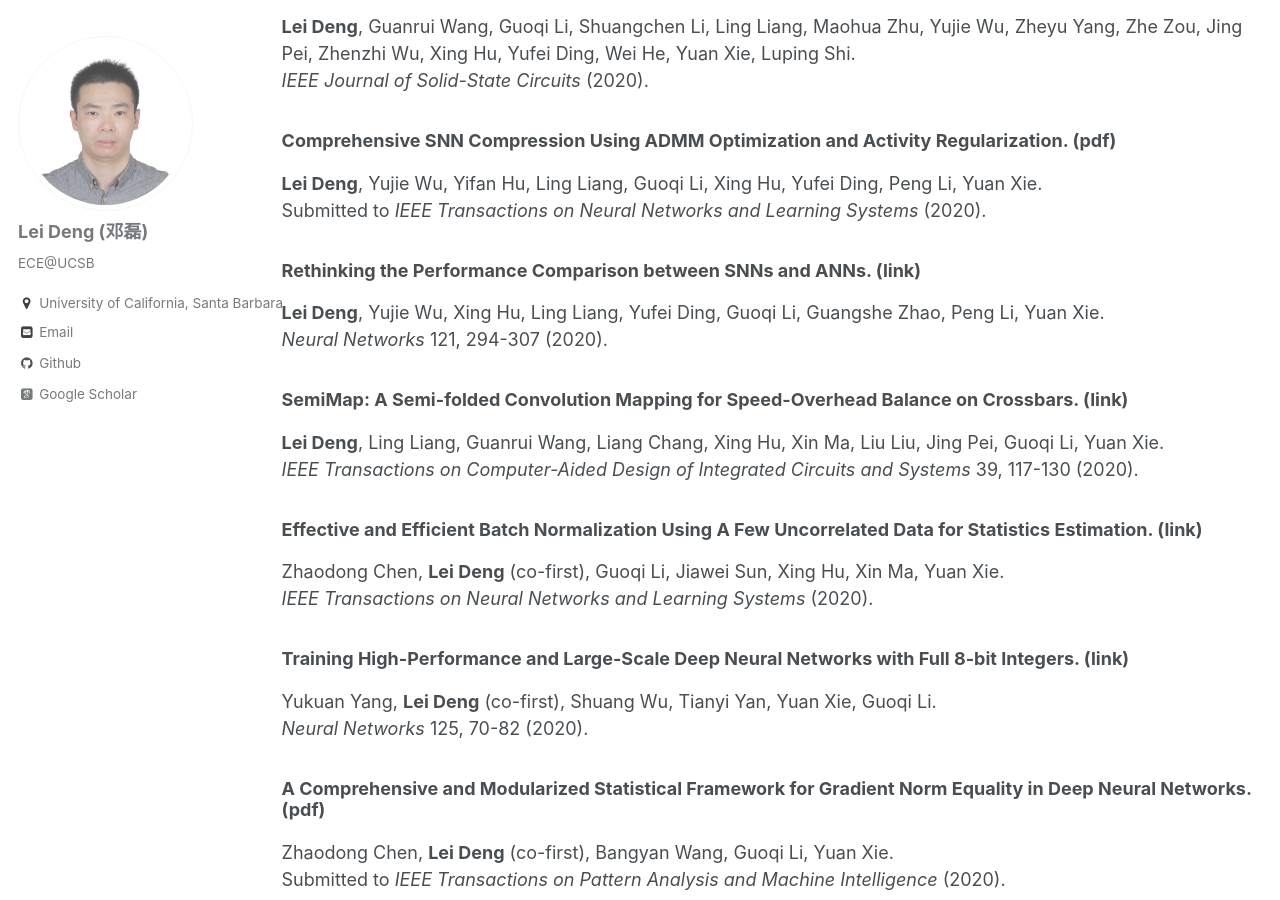
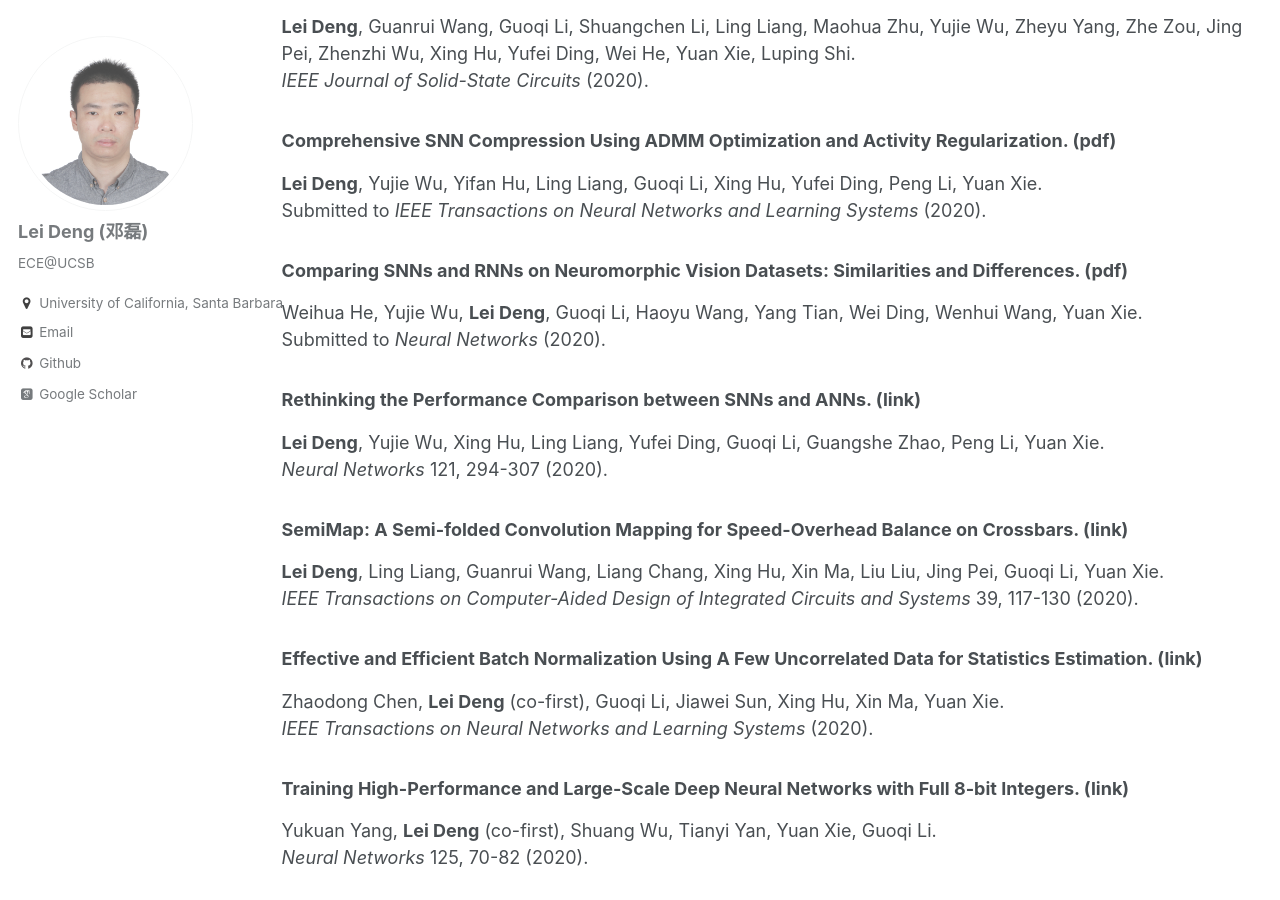
Before and after one commit to dllfei/dllfei.github.io, a Jekyll site: the page built from _pages/publications.md, in a window 1280 px wide and 900 px high, scrolled down 585 px. Built offline with Jekyll 4.4.1, drawn with Linux system fonts in a browser that asks for light colours; some web fonts are replaced.

Commit message:
Update publications.md

```diff
--- a/_pages/publications.md
+++ b/_pages/publications.md
@@ -23,6 +23,10 @@ Xing Hu, Yang Zhao, **Lei Deng** (correspondence), Ling Liang, Pengfei Zuo, Jing
 ### Comprehensive SNN Compression Using ADMM Optimization and Activity Regularization. ([pdf](https://arxiv.org/pdf/1911.00822.pdf)) <br />
 **Lei Deng**, Yujie Wu, Yifan Hu, Ling Liang, Guoqi Li, Xing Hu, Yufei Ding, Peng Li, Yuan Xie. <br />
 Submitted to *IEEE Transactions on Neural Networks and Learning Systems* (2020).
+
+### Comparing SNNs and RNNs on Neuromorphic Vision Datasets: Similarities and Differences. ([pdf](https://arxiv.org/pdf/2005.02183.pdf)) <br />
+Weihua He, Yujie Wu, **Lei Deng**, Guoqi Li, Haoyu Wang, Yang Tian, Wei Ding, Wenhui Wang, Yuan Xie. <br />
+Submitted to *Neural Networks* (2020).
 
 ### Rethinking the Performance Comparison between SNNs and ANNs. ([link](https://www.sciencedirect.com/science/article/pii/S0893608019302667)) <br />
 **Lei Deng**, Yujie Wu, Xing Hu, Ling Liang, Yufei Ding, Guoqi Li, Guangshe Zhao, Peng Li, Yuan Xie. <br />
```
